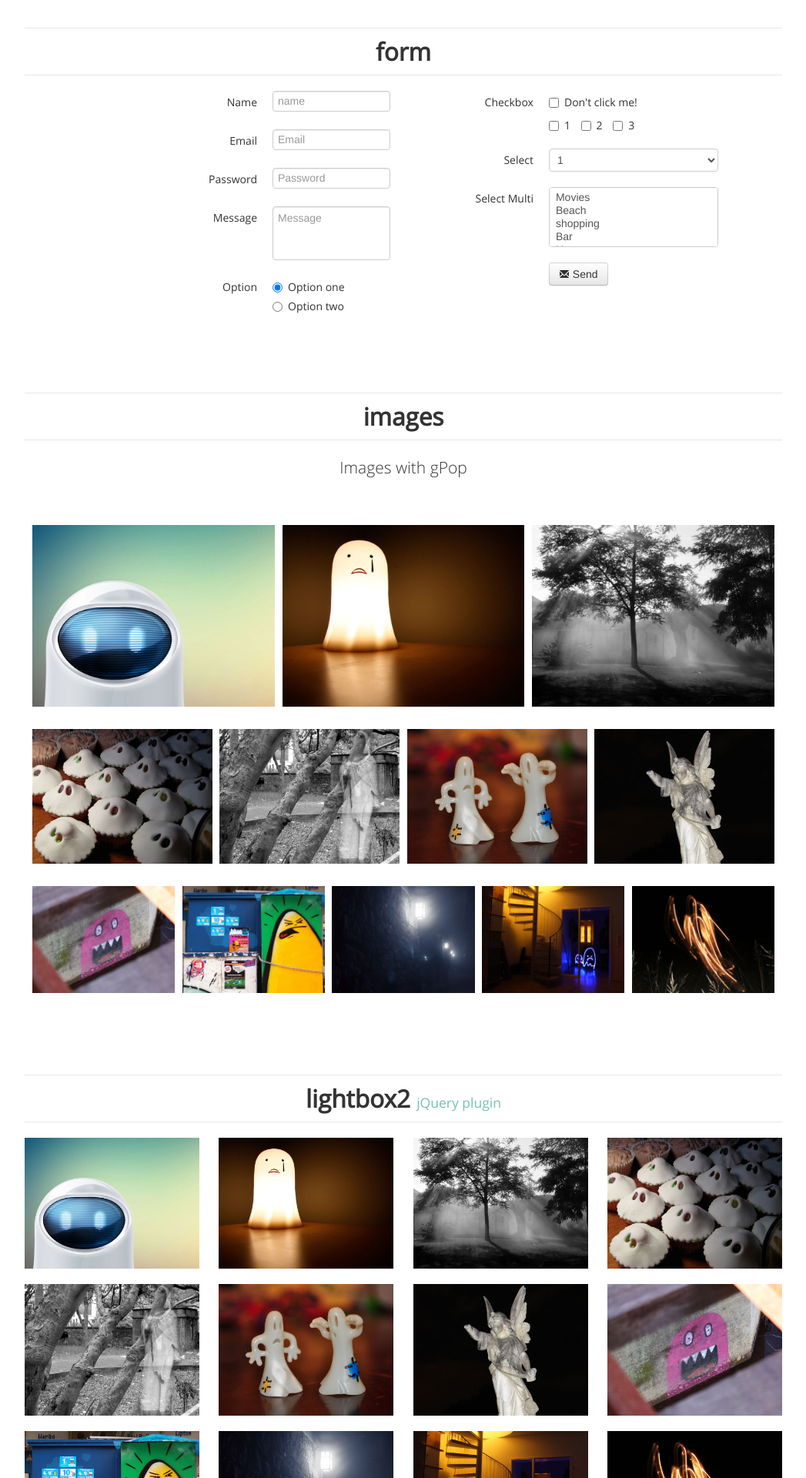
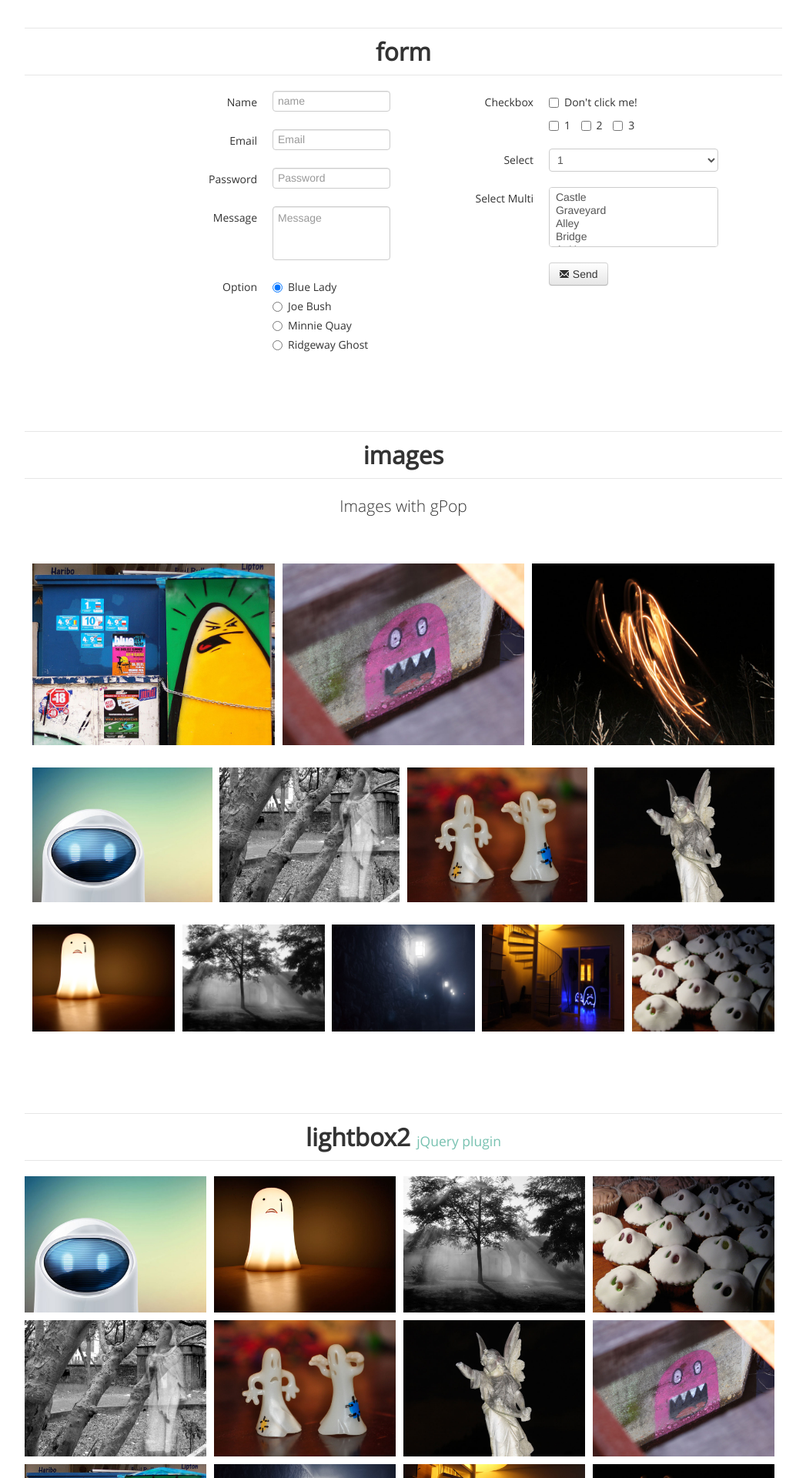
Before and after one commit to vnmc/testinator, a PHP site: page / in a window 1280 px wide. Shown: the part 3308-5228 px from the top of the page at 77% size, without its empty margins (116-1163 px from the left). Run offline with PHP 8.4, Linux system fonts and the light colour scheme; style sheets or scripts are compiled from the project's sources.

Commit message:
credits, improvements

```diff
--- a/testing_site/assets/_forms.php
+++ b/testing_site/assets/_forms.php
@@ -33,11 +33,19 @@
 				<div class="controls">
 					<label class="radio">
 						<input type="radio" name="optionsRadios" id="optionsRadios1" value="option1" checked>
-						Option one
+						Blue Lady
 					</label>
 					<label class="radio">
 						<input type="radio" name="optionsRadios" id="optionsRadios2" value="option2">
-						Option two
+						Joe Bush
+					</label>
+					<label class="radio">
+						<input type="radio" name="optionsRadios" id="optionsRadios2" value="option2">
+						Minnie Quay
+					</label>
+					<label class="radio">
+						<input type="radio" name="optionsRadios" id="optionsRadios2" value="option2">
+						Ridgeway Ghost
 					</label>
 				</div>
 			</div>
@@ -78,11 +86,11 @@
 				<label class="control-label" for="selectBox">Select Multi</label>
 				<div class="controls">
 					<select multiple="multiple" name="selectBox" id="selectBox">
-						<option>Movies</option>
-						<option>Beach</option>
-						<option>shopping</option>
-						<option>Bar</option>
-						<option>Home</option>
+						<option>Castle</option>
+						<option>Graveyard</option>
+						<option>Alley</option>
+						<option>Bridge</option>
+						<option>At Home</option>
 					</select>
 				</div>
 			</div>
--- a/testing_site/assets/_images.php
+++ b/testing_site/assets/_images.php
@@ -9,9 +9,9 @@
 <!-- Gallery without content -->
 <div class="gPop-gallery" id="demo1">
     <ul>
-        <li><a href="#images"><img alt="image-alt" src="img/image-01.jpg"></a></li>
-        <li><a href="#images"><img alt="image-alt" src="img/image-02.jpg"></a></li>
-        <li><a href="#images"><img alt="image-alt" src="img/image-03.jpg"></a></li>
+        <li><a href="#images"><img alt="image-alt" src="img/image-09.jpg"></a></li>
+        <li><a href="#images"><img alt="image-alt" src="img/image-08.jpg"></a></li>
+        <li><a href="#images"><img alt="image-alt" src="img/image-12.jpg"></a></li>
     </ul>
 </div>
 <!-- /Gallery without content -->
@@ -20,31 +20,31 @@
 <div class="gPop-gallery" id="demo4">
     <ul>
         <li>
-            <a href="#images"><img alt="image-alt" src="img/image-04.jpg"/></a>
+            <a href="#images"><img alt="image-alt" src="img/image-01.jpg"/></a>
             <div>
-                <h4>Thumbnail label</h4>
-                <p>Thumbnail caption...</p>
+                <h4><a href="http://ghostlab.vanamco.com/" target="_blank">Ghostlab</a></h4>
+                <p>by <a href="http://milancubic.com/" target="_blank">Milan Čubić</a> and <a href="http://andi.io/" target="_blank">Andrew Dysart</a></p>
             </div>
         </li>
         <li>
             <a href="#images"><img alt="image-alt" src="img/image-05.jpg"/></a>
             <div>
-                <h4>Thumbnail label</h4>
-                <p>Thumbnail caption...</p>
+                <h4>Lady Ghost!</h4>
+                <p>by <a href="http://www.flickr.com/photos/lin84/3405928373/" target="_blank">Lindsay Silveira</a></p>
             </div>
         </li>
         <li>
             <a href="#images"><img alt="image-alt" src="img/image-06.jpg"/></a>
             <div>
-                <h4>Thumbnail label</h4>
-                <p>Thumbnail caption...</p>
+                <h4>Ghosts</h4>
+                <p>by <a href="http://www.flickr.com/photos/smashmirrorcardboardface/4684635509/" target="_blank">smashmirrorcardboardface</a></p>
             </div>
         </li>
         <li>
             <a href="#images"><img alt="image-alt" src="img/image-07.jpg"/></a>
             <div>
-                <h4>Thumbnail label</h4>
-                <p>Thumbnail caption...</p>
+                <h4>Ghost Tour -<br/>Toowong Cemetery</h4>
+                <p>by <a href="https://www.flickr.com/photos/luvlite/6373360819/" target="_blank">rewindyourtime</a></p>
             </div>
         </li>
     </ul>
@@ -54,38 +54,38 @@
 <div class="gPop-gallery" id="demo5">
     <ul>
         <li>
-            <a href="#images"><img alt="image-alt" src="img/image-08.jpg"/></a>
+            <a href="#images"><img alt="image-alt" src="img/image-02.jpg"/></a>
             <div>
-                <h4>Thumbnail label</h4>
-                <p>Thumbnail caption...</p>
+                <h4>the saddest ghost.</h4>
+                <p>by <a href="https://www.flickr.com/photos/gylo/179034909/" target="_blank">jason saul</a></p>
             </div>
         </li>
         <li>
-            <a href="#images"><img alt="image-alt" src="img/image-09.jpg"/></a>
+            <a href="#images"><img alt="image-alt" src="img/image-03.jpg"/></a>
             <div>
-                <h4>Thumbnail label</h4>
-                <p>Thumbnail caption...</p>
+                <h4>Ghost light</h4>
+                <p>by <a href="https://www.flickr.com/photos/bleedingfred/2802733459" target="_blank">Federico Pelloni</a></p>
             </div>
         </li>
         <li>
             <a href="#images"><img alt="image-alt" src="img/image-10.jpg"/></a>
             <div>
-                <h4>Thumbnail label</h4>
-                <p>Thumbnail caption...</p>
+                <h4>Ghosts</h4>
+                <p>by <a href="http://www.flickr.com/photos/agella/8261833215/" target="_blank">adam graddy</a></p>
             </div>
         </li>
         <li>
             <a href="#images"><img alt="image-alt" src="img/image-11.jpg"/></a>
             <div>
-                <h4>Thumbnail label</h4>
-                <p>Thumbnail caption...</p>
+                <h4>Lightpainting Ghost</h4>
+                <p>by <a href="http://www.flickr.com/photos/92440430@N08/8395927062/" target="_blank">Lukas Hansen</a></p>
             </div>
         </li>
         <li>
-            <a href="#images"><img alt="image-alt" src="img/image-12.jpg"/></a>
+            <a href="#images"><img alt="image-alt" src="img/image-04.jpg"/></a>
             <div>
-                <h4>Thumbnail label</h4>
-                <p>Thumbnail caption...</p>
+                <h4>Brains and Ghosts</h4>
+                <p>by <a href="http://www.flickr.com/photos/soapbeard/3000404348/" target="_blank">soapbeard</a></p>
             </div>
         </li>
     </ul>
--- a/testing_site/assets/_jqueryui.php
+++ b/testing_site/assets/_jqueryui.php
@@ -51,17 +51,17 @@
 			<div id="jqui-tabs-1">
 				<p>Within an hour of my arrival at Fort Union, my new post, my best friend Johnny came to the barracks with a broad grin and a friendly clout on the shoulder. He'd hurried over as soon as he heard I had come, and we talked 'til sunset and beyond.</p>
 				<p>As soon as Johnny mentioned Celia's name, I knew he had it bad for her. To hear him talk, Celia was the most amazing woman who had ever graced God's green earth. She was the sister-in-law of the captain, and all the young men on the base were infatuated with her. Celia was the prettiest of the eligible ladies that graced Fort Union society. She liked the spice of adventure to be found so near the wilds.</p>
-				<p>...</p>
+				<p><a href="http://americanfolklore.net/folklore/2010/07/the_death_waltz.html" target="_blank">...</a></p>
 			</div>
 			<div id="jqui-tabs-2">
 				<p>Rumors were rife about the alleyway behind the tavern. It was haunted, folks said. Haunted by the ghost of a young girl who had been found murdered in that self-same passage. People avoided the small street after dark, for the spirit was said to be a vengeful one. Of course, no one could name anyone whom the ghost had actually killed, but the tales were enough to keep people away from the alley at night.</p>
 				<p>Fortunately for the owners of the tavern that backed onto the alley, their front door faced a well-lit road and so business was not slack.</p>
-				<p>...</p>
+				<p><a href="http://americanfolklore.net/folklore/2009/08/the_ghost_in_the_alley.html" target="_blank">...</a></p>
 			</div>
 			<div id="jqui-tabs-3">
 				<p>The old storage sheds along the tracks were abandoned shortly after the Baltimore &amp; Ohio Railroad was built, and it wasn't long before the poor folk of the area moved in. The sheds provided shelter - of a sort - although the winter wind still pierced through every crevice, and the small fireplaces that the poor constructed did little to keep the cold at bay.</p>
 				<p>A gentle, kindly woman named Jenny lived alone in one of the smaller sheds. She had fallen on hard times, and with no family to protect her, she was forced to find work where she could and take whatever shelter was available to someone with little money. Jenny never had enough to eat and in winter her tiny fire barely kept her alive during the cold months. Still, she kept her spirits up and tried to help other folks when they took sick or needed food, sometimes going without herself so that another could eat.</p>
-				<p>...</p>
+				<p><a href="http://americanfolklore.net/folklore/2010/07/screaming_jenny.html" target="_blank">...</a></p>
 			</div>
 		</div>
 	</div>
@@ -71,22 +71,22 @@
 			<h3>Don't Turn on the Light</h3>
 			<div>
 				<p>She commandeered the room in the basement of her dorm as soon as she realized she would have to pull an all-nighter in order to prepare for tomorrow’s final exam. Her roommate, Jenna, liked to get to bed early, so she packed up everything she thought she would need and went downstairs to study... and study... and study some more.</p>
-				<p>...</p>
+				<p><a href="http://americanfolklore.net/folklore/2009/10/dont_turn_on_the_light.html" target="_blank">...</a></p>
 			</div>
 			<h3>Goblin of Easton</h3>
 			<div>
 				<p>There was once a monk at the mission who loved money and power more than he loved God. He would hear the confession of the good folk who attended the mission, and then would blackmail them into giving him gold and silver to keep their darkest secrets. He turned many a wayward sinner's feet towards the fires of hell rather than the gates of heaven, encouraging their crimes in secret while he reviled them in public.</p>
-				<p>...</p>
+				<p><a href="http://americanfolklore.net/folklore/2010/07/the_goblin_of_easton.html" target="_blank">...</a></p>
 			</div>
 			<h3>The Handshake</h3>
 			<div>
 				<p>Polly was the sweetest, prettiest girl in Goldsboro, yes sir.  All the local boys were chasing her, and quite a number of the fellows from the surrounding countryside were too.  All the girls were jealous of Polly ‘cause they didn’t have no sweethearts to take them to the local dances.  They all wanted Polly to choose her man so things could go back to normal.  But Polly was picky.  None of the local boys suited her, and neither did the fellows from the back country.</p>
-				<p>...</p>
+				<p><a href="http://americanfolklore.net/folklore/2009/08/the_handshake.html" target="_blank">...</a></p>
 			</div>
 			<h3>White Lady</h3>
 			<div>
-				<p>In the early 1800s, the White Lady and her daughter were supposed to have lived on the land where the Durand Eastman Park -- part of Irondequoit and Rochester -- now stands. One day, the daughter disappeared. Convinced that the girl had been raped and murdered by a local farmer, the mother searched the marshy lands day after day, trying to discover where her child's body was buried. She took with her two German shepherd dogs to aid in her search, but she never found a trace of her daughter. Finally, in her grief, the mother threw herself off a cliff into lake Ontario and died. Her dogs pined for their mistress and shortly joined her in the grave.</p>
-				<p>...</p>
+				<p>In the early 1800s, the White Lady and her daughter were supposed to have lived on the land where the Durand Eastman Park -- part of Irondequoit and Rochester -- now stands. One day, the daughter disappeared. Convinced that the girl had been raped and murdered by a local farmer, the mother searched the marshy lands day after day, trying to discover where her child's body was buried. She took with her two German shepherd dogs to aid in her search, but she never found a trace of her daughter. Finally, in her grief, the mother threw herself off a cliff into lake Ontario and died. Her dogs pined for their mistress and shortly joined her in the grave.
+				<p><a href="http://americanfolklore.net/folklore/2010/07/the_white_lady.html" target="_blank">...</a></p>
 			</div>
 		</div>
 	</div>
@@ -96,13 +96,16 @@
 <p class="lead">datepicker &amp; sliders</p>
 <div class="row-fluid">
 	<div class="span6">
-		When is your birthday?
+		When did you first see the ghost?
 		<input type="text" id="jqui-datepicker">
 	</div>
 
-	<div id="swatch" class="span6">
-		<div id="red"></div>
-		<div id="green"></div>
-		<div id="blue"></div>
+	<div class="span6">
+		What, in your opinion, is the most ghostly color?
+		<div id="swatch">
+			<div id="red"></div>
+			<div id="green"></div>
+			<div id="blue"></div>
+		</div>
 	</div>
 </div>
--- a/testing_site/assets/_lightbox.php
+++ b/testing_site/assets/_lightbox.php
@@ -1,23 +1,17 @@
 <!-- lightbox -->
 <?php writeHeading(LIGHTBOX, "<a href=\"http://lokeshdhakar.com/projects/lightbox2/\" target=\"_blank\">jQuery plugin</a>"); ?>
 
-<div class="row-fluid">
-	<div class="span3"><a href="img/image-01.jpg" data-lightbox="example"><img src="img/image-01.jpg"/></a></div>
-	<div class="span3"><a href="img/image-02.jpg" data-lightbox="example"><img src="img/image-02.jpg"/></a></div>
-	<div class="span3"><a href="img/image-03.jpg" data-lightbox="example"><img src="img/image-03.jpg"/></a></div>
-	<div class="span3"><a href="img/image-04.jpg" data-lightbox="example"><img src="img/image-04.jpg"/></a></div>
+<div class="row-fluid images">
+	<a href="img/image-01.jpg" data-lightbox="example"><img src="img/image-01.jpg"/></a>
+	<a href="img/image-02.jpg" data-lightbox="example"><img src="img/image-02.jpg"/></a>
+	<a href="img/image-03.jpg" data-lightbox="example"><img src="img/image-03.jpg"/></a>
+	<a href="img/image-04.jpg" data-lightbox="example"><img src="img/image-04.jpg"/></a>
+	<a href="img/image-05.jpg" data-lightbox="example"><img src="img/image-05.jpg"/></a>
+	<a href="img/image-06.jpg" data-lightbox="example"><img src="img/image-06.jpg"/></a>
+	<a href="img/image-07.jpg" data-lightbox="example"><img src="img/image-07.jpg"/></a>
+	<a href="img/image-08.jpg" data-lightbox="example"><img src="img/image-08.jpg"/></a>
+	<a href="img/image-09.jpg" data-lightbox="example"><img src="img/image-09.jpg"/></a>
+	<a href="img/image-10.jpg" data-lightbox="example"><img src="img/image-10.jpg"/></a>
+	<a href="img/image-11.jpg" data-lightbox="example"><img src="img/image-11.jpg"/></a>
+	<a href="img/image-12.jpg" data-lightbox="example"><img src="img/image-12.jpg"/></a>
 </div>
-<br/>
-<div class="row-fluid">
-	<div class="span3"><a href="img/image-05.jpg" data-lightbox="example"><img src="img/image-05.jpg"/></a></div>
-	<div class="span3"><a href="img/image-06.jpg" data-lightbox="example"><img src="img/image-06.jpg"/></a></div>
-	<div class="span3"><a href="img/image-07.jpg" data-lightbox="example"><img src="img/image-07.jpg"/></a></div>
-	<div class="span3"><a href="img/image-08.jpg" data-lightbox="example"><img src="img/image-08.jpg"/></a></div>
-</div>
-<br/>
-<div class="row-fluid">
-	<div class="span3"><a href="img/image-09.jpg" data-lightbox="example"><img src="img/image-09.jpg"/></a></div>
-	<div class="span3"><a href="img/image-10.jpg" data-lightbox="example"><img src="img/image-10.jpg"/></a></div>
-	<div class="span3"><a href="img/image-11.jpg" data-lightbox="example"><img src="img/image-11.jpg"/></a></div>
-	<div class="span3"><a href="img/image-12.jpg" data-lightbox="example"><img src="img/image-12.jpg"/></a></div>
-</div>
--- a/testing_site/assets/_tabs.php
+++ b/testing_site/assets/_tabs.php
@@ -14,16 +14,16 @@
 			<div class="tab-content">
 				<div class="tab-pane active" id="tab1">
 					<p>He never paid much attention to the neighbors living on his city block until the day the pretty middle-aged widow moved in two doors down from him. She was plump and dark with sparkling eyes, and she always wore dark gloves on her hands, even indoors.</p>
-					<p>...</p>
+					<p><a href="http://americanfolklore.net/folklore/2009/10/the_golden_hand.html" target="_blank">...</a></p>
 				</div>
 				<div class="tab-pane" id="tab2">
 					<p>The medical student toppled into love as soon as he set eyes on Sheila, the beautiful new transfer student.  She had masses of long black hair and eyelashes so long they got tangled in her curls when she leaned over her desk.   The medical student had a withdrawn nature, though not by inclination.  He’d learned the hard way that people avoided him when they heard about his insane father; locked away in an asylum.  But he had to overcome his taciturn nature or risk losing Sheila to one of the other fellows that panted after her.  So the medical student volunteered to tutor her Sheila in one of her classes.   After that, it was easy.  Sheila toppled into love with the medical student as madly as he was in love with her.  They went everywhere together, hardly bearing to part for classes.</p>
-					<p>...</p>
+					<p><a href="http://americanfolklore.net/folklore/2013/09/the_face.html" target="_blank">...</a></p>
 				</div>
 				<div class="tab-pane" id="tab3">
 					<p>Massey was a soldier unfortunate enough to cross me, his commanding officer.  He did not live to regret it.  There was something very satisfying in the moment when I thrust the tip of my sword into the soldier’s heart during our duel.  I watched him fall to the ground with the satisfaction of a job well done.</p>
 					<p>The men under my command seem depressed in the following weeks. They mention Massey frequently, but I ignore their conversations.</p>
-					</p>...</p>
+					</p><a href="http://americanfolklore.net/folklore/2011/09/the_brick_wall.html" target="_blank">...</a></p>
 				</div>
 			</div>
 		</div>
@@ -39,7 +39,8 @@
 				<div id="collapseOne" class="accordion-body collapse in">
 					<div class="accordion-inner">
 						The girl hurried through her schoolwork as fast as she could. It was the night of the high school dance, along about 70 years ago in the town of Kingsville, Texas. The girl was so excited about the dance. She had bought a brand new, sparkly red dress for the dance. She knew she looked smashing in it. It was going to be the best evening of her life.
-						Then her mother came in the house, looking pale and determined. ...
+						Then her mother came in the house, looking pale and determined.<br/>
+						<a href="http://americanfolklore.net/folklore/2010/07/dancing_with_the_devil.html" target="_blank">...</a>
 					</div>
 				</div>
 			</div>
@@ -51,7 +52,8 @@
 				</div>
 				<div id="collapseTwo" class="accordion-body collapse">
 					<div class="accordion-inner">
-						There was something odd in the tone of the dispatcher’s voice when he called to tell me a person needed picking up at Bramlett Road late one summer night in 1947. I shuddered when I heard the name of the street. I did not want to go anywhere near that area, especially at midnight. But I drove a Yellow Cab, and it was my job to pick up a call when it came. So I swallowed and headed toward Bramlett Road and the slaughter yards. ...
+						There was something odd in the ton of the dispatcher’s voice when he called to tell me a person needed picking up at Bramlett Road late one summer night in 1947. I shuddered when I heard the name of the street. I did not want to go anywhere near that area, especially at midnight. But I drove a Yellow Cab, and it was my job to pick up a call when it came. So I swallowed and headed toward Bramlett Road and the slaughter yards.<br/>
+						<a href="http://americanfolklore.net/folklore/2011/07/dispatched.html" target="_blank">...</a>
 					</div>
 				</div>
 			</div>
@@ -63,7 +65,8 @@
 				</div>
 				<div id="collapseThree" class="accordion-body collapse in">
 					<div class="accordion-inner">
-						Once there was an old woman who went out in the woods to dig up some roots to cook for dinner. She spotted something funny sticking out of the leaves and dug around until she uncovered a great big hairy toe. There was some good meat on that toe which would make a real tasty dinner, so the old woman put it in her basket and took it home. ...
+						Once there was an old woman who went out in the woods to dig up some roots to cook for dinner. She spotted something funny sticking out of the leaves and dug around until she uncovered a great big hairy toe. There was some good meat on that toe which would make a real tasty dinner, so the old woman put it in her basket and took it home.<br/>
+						<a href="http://americanfolklore.net/folklore/2009/10/the_hairy_toe.html" target="_blank">...</a>
 					</div>
 				</div>
 			</div>
--- a/testing_site/less/styles.less
+++ b/testing_site/less/styles.less
@@ -285,6 +285,15 @@ textarea {
 }
 
 
+/* images */
+
+.images img {
+  width: 24%;
+  margin: 0 1% 1% 0;
+  float: left;
+}
+
+
 /* jQueryUI examples */
 
 .ui-widget {
@@ -458,6 +467,12 @@ textarea {
     width: 25em;
     height: 15em;
   }
+
+  .images img {
+    width: 49%;
+    margin: 0 1% 1% 0;
+    float: left;
+  }
 }
 
 @media (max-width: 380px) {
```
Also changed, not shown: demo/index.html (+79 -70 lines), demo/css/styles.css.
